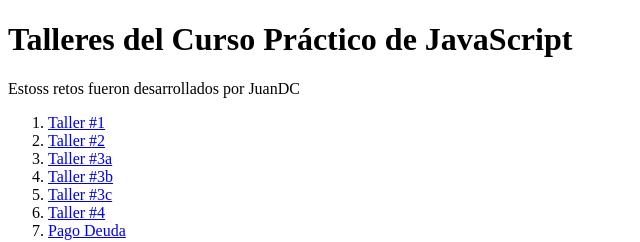
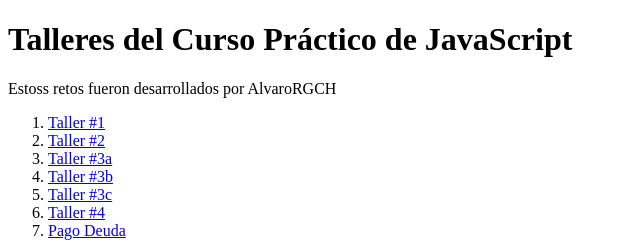
Before and after one commit to Alvarorgch/platzi-curso-practico-javascript, a plain HTML site: page index.html in a window 1280 px wide. Shown: the full height of the page, 0-640 px from the left. Drawn offline with Linux system fonts and the light colour scheme.

Commit message:
se cambia el nombre del creador

```diff
--- a/index.html
+++ b/index.html
@@ -11,7 +11,7 @@
     <h1>
       Talleres del Curso Práctico de JavaScript
     </h1>
-    <p>Estoss retos fueron desarrollados por JuanDC</p>
+    <p>Estoss retos fueron desarrollados por AlvaroRGCH</p>
   </header>
 
   <section>
```
